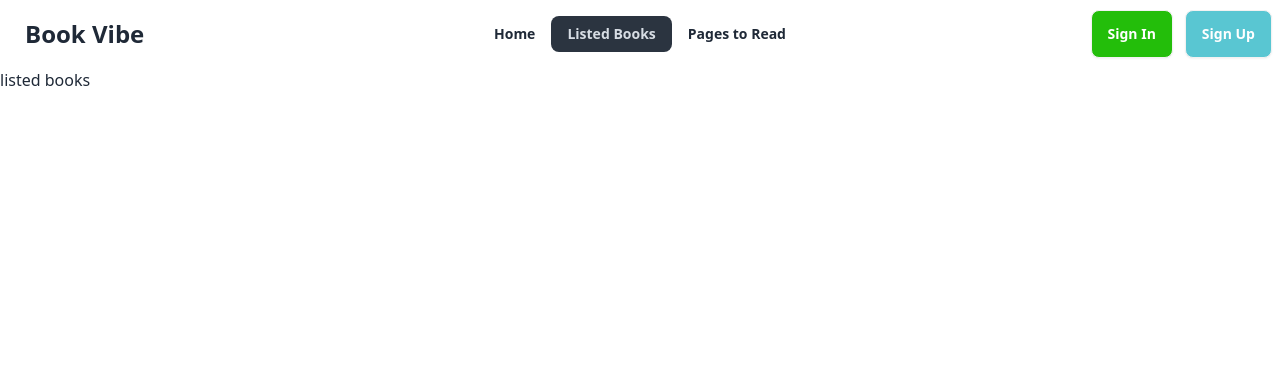
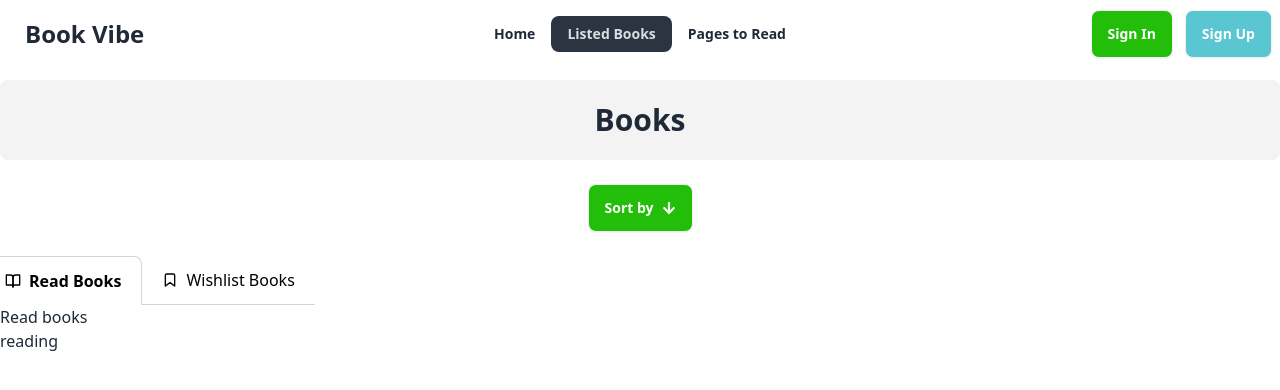
Before and after one commit to kibriarobin97/book-vibe, a React (Vite) app: page /listed-books in a window 1280 px wide. Shown: the top 390 px of the page. Built offline with nearby package versions, Linux system fonts and the light colour scheme.

Commit message:
added listed book design

```diff
--- a/src/components/Banner/Banner.jsx
+++ b/src/components/Banner/Banner.jsx
@@ -7,7 +7,7 @@
             <div className='md:flex md:flex-row items-center w-4/5 mx-auto pt-16'>
                 <div className='w- 2/4 mx-auto space-y-'>
                     <h1 className='text-5xl font-bold mb-4'>Books to freshen up your bookshelf</h1>
-                    <Link to='/listedBooks'><button className='bg-[#23BE0A] text-white btn border-none font-bold'>View The List</button></Link>
+                    <Link to='/listed-books'><button className='bg-[#23BE0A] text-white btn border-none font-bold'>View The List</button></Link>
                 </div>
                 <div className='w-2/4 mx-auto mt-5 mb-5'>
                     <img src={bannerImage} alt="" className='w-[300px] md:h-[300px]' />
--- a/src/components/ListedBooks/ListedBooks.jsx
+++ b/src/components/ListedBooks/ListedBooks.jsx
@@ -1,7 +1,51 @@
+import { useState } from "react";
+import { FaArrowDown } from "react-icons/fa";
+import { Link, Outlet } from "react-router-dom";
+
 const ListedBooks = () => {
+
+    const [tabIndex, setTabIndex] = useState(0)
     return (
         <div>
-            <h3>listed books</h3>
+            <div className="bg-[#1313130D] h-20 rounded-lg mt-3 flex justify-center items-center">
+                <h3 className="text-3xl font-bold">Books</h3>
+            </div>
+            <div className="flex flex-col justify-center items-center my-5">
+                <details className="dropdown">
+                    <summary className="m-1 btn bg-[#23BE0A] text-white font-bold">Sort by <FaArrowDown /></summary>
+                    <ul className="p-2 shadow menu dropdown-content z-[1] bg-base-100 rounded-box w-52">
+                        <li><a>Rating</a></li>
+                        <li><a>Number of pages</a></li>
+                        <li><a>Publisher year</a></li>
+                    </ul>
+                </details>
+            </div>
+            <div className="flex items-center -mx-4 overflow-x-auto overflow-y-hidden sm:justify-start flex-nowrap text-gray-100">
+                <Link
+                to=''
+                onClick={() => setTabIndex(0)}
+                className={`flex items-center flex-shrink-0 text-black px-5 py-3 space-x-2
+                            ${tabIndex === 0 ? 'border border-b-0 font-bold' : 'border-b'} rounded-t-lg border-gray-300`}>
+                    <svg xmlns="http://www.w3.org/2000/svg" viewBox="0 0 24 24" fill="none" stroke="currentColor" strokeWidth="2" strokeLinecap="round" strokeLinejoin="round" className="w-4 h-4">
+                        <path d="M2 3h6a4 4 0 0 1 4 4v14a3 3 0 0 0-3-3H2z"></path>
+                        <path d="M22 3h-6a4 4 0 0 0-4 4v14a3 3 0 0 1 3-3h7z"></path>
+                    </svg>
+                    <span>Read Books</span>
+                </Link>
+
+                <Link
+                to={`wishlist`}
+                onClick={() => setTabIndex(1)}
+                className={`flex items-center flex-shrink-0 text-black px-5 py-3 space-x-2
+                            ${tabIndex === 1 ? 'border border-b-0 font-bold' : 'border-b'} rounded-t-lg border-gray-300`}>
+                    <svg xmlns="http://www.w3.org/2000/svg" viewBox="0 0 24 24" fill="none" stroke="currentColor" strokeWidth="2" strokeLinecap="round" strokeLinejoin="round" className="w-4 h-4">
+                        <path d="M19 21l-7-5-7 5V5a2 2 0 0 1 2-2h10a2 2 0 0 1 2 2z"></path>
+                    </svg>
+                    <span>Wishlist Books</span>
+                </Link>
+
+            </div>
+            <Outlet></Outlet>
         </div>
     );
 };
--- /dev/null
+++ b/src/components/ReadBooks/ReadBooks.jsx
@@ -0,0 +1,10 @@
+const ReadBooks = () => {
+    return (
+        <div>
+            <h3>Read books</h3>
+            <p>reading</p>
+        </div>
+    );
+};
+
+export default ReadBooks;
--- /dev/null
+++ b/src/components/WishlisBooks/WishlistBooks.jsx
@@ -0,0 +1,9 @@
+const WishlistBooks = () => {
+    return (
+        <div>
+            <h3>wishlist book</h3>
+        </div>
+    );
+};
+
+export default WishlistBooks;
--- a/src/main.jsx
+++ b/src/main.jsx
@@ -10,6 +10,8 @@
 import BookDetails from './components/BookDetails/BookDetails';
 import ListedBooks from './components/ListedBooks/ListedBooks';
 import PageRead from './components/PageRead/PageRead';
+import ReadBooks from './components/ReadBooks/ReadBooks';
+import WishlistBooks from './components/WishlisBooks/WishlistBooks';
 
 
 const router = createBrowserRouter([
@@ -23,7 +25,17 @@
       },
       {
         path: '/listed-books',
-        element: <ListedBooks></ListedBooks>
+        element: <ListedBooks></ListedBooks>,
+        children: [
+          {
+            index: true,
+            element: <ReadBooks></ReadBooks>,
+          },
+          {
+            path: 'wishlist',
+            element: <WishlistBooks></WishlistBooks>
+          }
+        ]
       },
       {
         path: '/page-read',
@@ -31,8 +43,8 @@
       },
       {
         path: '/book/:id',
-        loader: () => fetch('../book.json'),
-        element: <BookDetails></BookDetails>
+        loader: () => fetch('/book.json'),
+        element: <BookDetails></BookDetails>,
       }
     ]
   },
```
